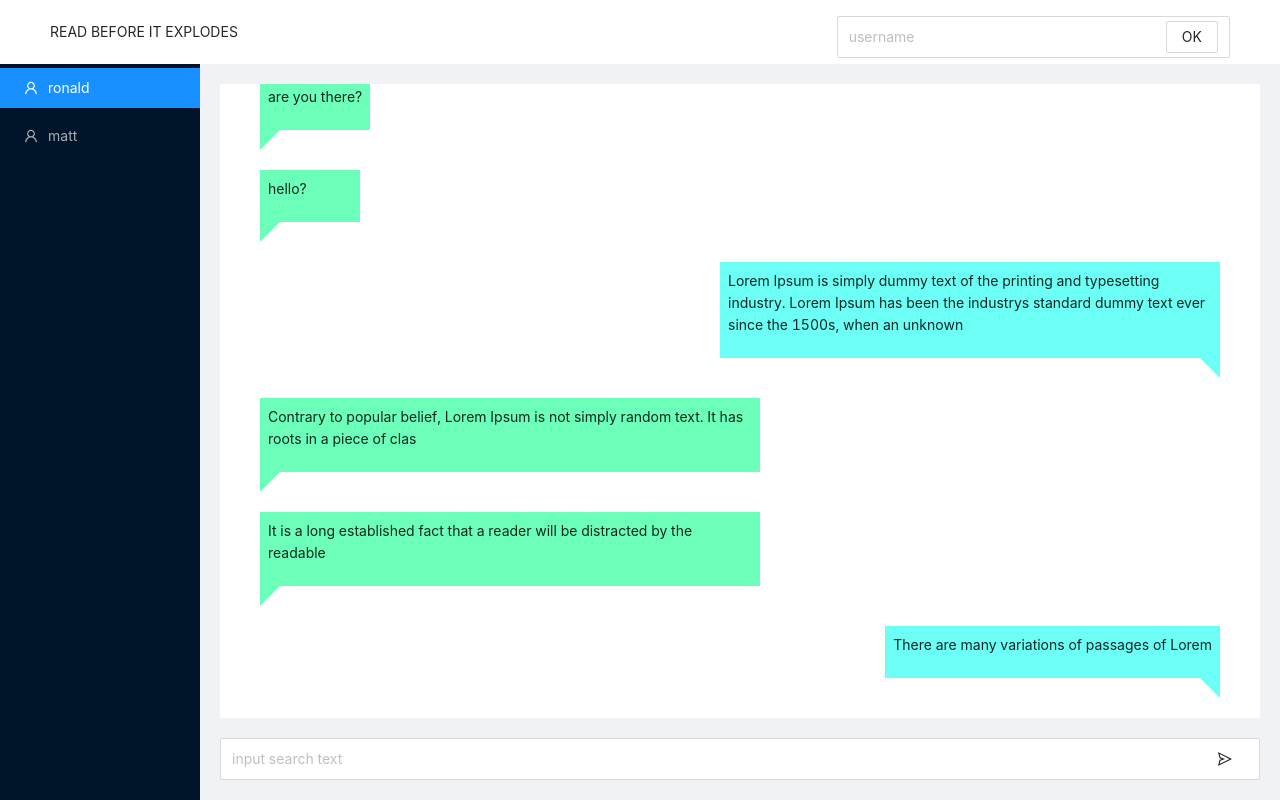
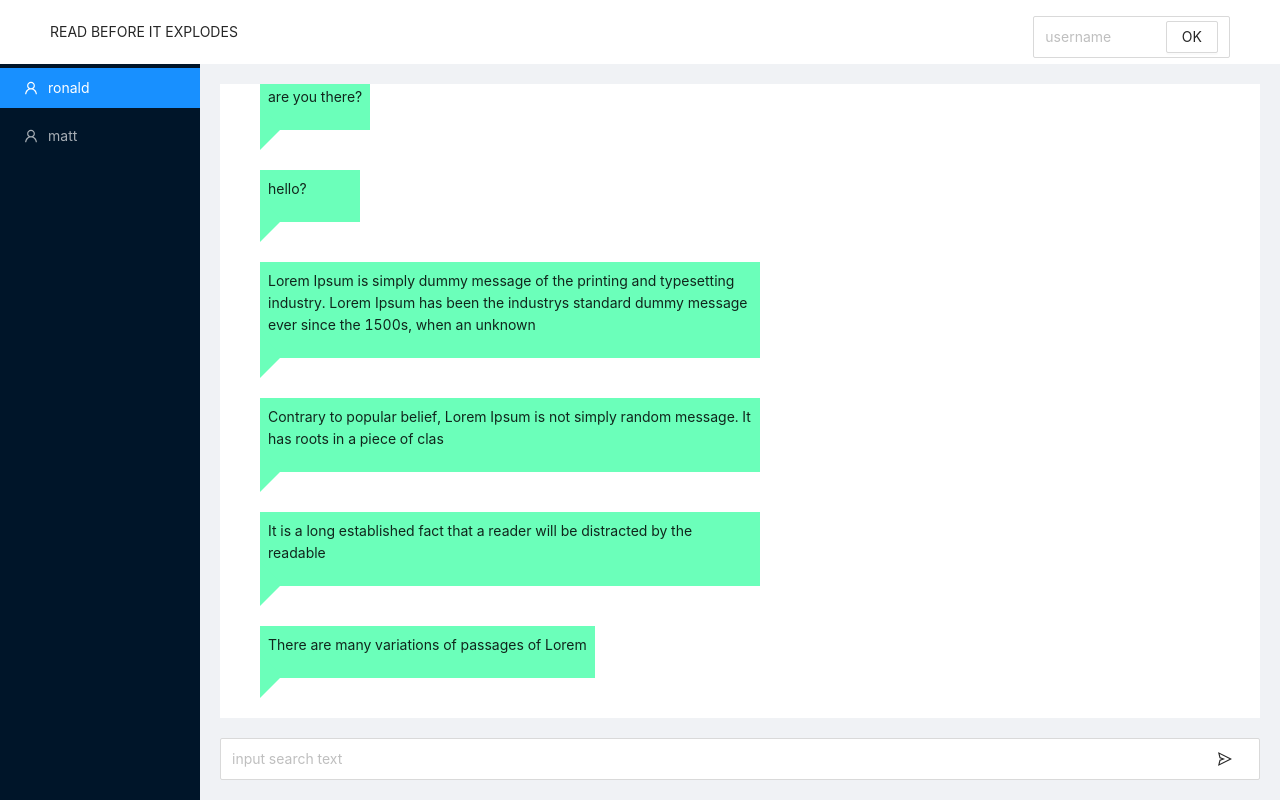
Before and after one commit to urielkdev/read-before-it-explodes, a React (Create React App) app in the folder read-before-it-explodes-client/: page / in a window 1280 px wide. Both pictures are taken after a click on the item "ronald". Built offline with nearby package versions, Linux system fonts and the light colour scheme; no server answers.

Commit message:
refact the types

```diff
--- a/read-before-it-explodes-client/src/App.tsx
+++ b/read-before-it-explodes-client/src/App.tsx
@@ -2,10 +2,10 @@ import React, { useEffect, useState } from 'react'
 import { Button, Col, Input, Layout, Row } from 'antd'
 
 import { SideMenu } from './components/SideMenu'
-import { Chat } from './components/Chat';
+import { Chat as ChatComponent } from './components/Chat';
 
-import { Contact } from './util/types';
-import { contacts as fakeContacts } from './fakeMessages';
+import { Chat } from './util/types';
+import { chats as fakeChats } from './util/fakeMessages';
 import io from "socket.io-client";
 
 
@@ -16,17 +16,18 @@ import './index.css'
 const socket = io("http://localhost:4000");
 socket.on('connection', () => console.log('tst2'))
 socket.on('disconnect', () => console.log('tst4'))
+socket.on('hi', () => console.log('hi'))
 
 const App = () => {
   const { Header } = Layout;
 
   const [username, setUsername] = useState<string>('')
-  const [contacts, setContacts] = useState<Contact[]>([])
-  const [selectedContactIndex, setSelectedContactIndex] = useState<number | null>(null)
+  const [chats, setChats] = useState<Chat[]>([])
+  const [selectedChatIndex, setSelectedChatIndex] = useState<number | null>(null)
 
   useEffect(() => {
     console.log('once')
-    setContacts(fakeContacts)
+    setChats(fakeChats)
 
   }, [])
 
@@ -44,7 +45,7 @@ const App = () => {
             <Col span={6}>
               READ BEFORE IT EXPLODES {username}
             </Col>
-            <Col span={8} offset={10}>
+            <Col span={4} offset={14}>
               <Input
                 placeholder="username"
                 suffix={<Button onClick={sendUsernameToSocket}>OK</Button>}
@@ -52,19 +53,19 @@ const App = () => {
                 onChange={({ target }) => setUsername(target.value)}
                 onKeyPress={({ key }) => { if (key === 'Enter') sendUsernameToSocket() }}
               />
-
             </Col>
           </Row>
         </Header>
 
         <Layout>
           <SideMenu
-            contacts={contacts}
-            setSelectedContactIndex={(index: number) => setSelectedContactIndex(index)}
+            contacts={chats.map(({ contact }) => contact)}
+            setSelectedContactIndex={(index: number) => setSelectedChatIndex(index)}
           />
-          <Chat
-            contacts={contacts}
-            selectedContactIndex={selectedContactIndex}
+          <ChatComponent
+            chat={selectedChatIndex ? chats[selectedChatIndex] : null}
+            username={username}
+            socket={socket}
           />
         </Layout>
       </Layout>
--- a/read-before-it-explodes-client/src/components/Chat.tsx
+++ b/read-before-it-explodes-client/src/components/Chat.tsx
@@ -4,7 +4,7 @@ import { SendOutlined } from '@ant-design/icons'
 import { ChatProps, Message } from '../util/types';
 
 
-export const Chat: React.FC<ChatProps> = ({ contacts, selectedContactIndex }) => {
+export const Chat: React.FC<ChatProps> = ({ username, chat, socket }) => {
 
     const { Content, Footer } = Layout;
     const bottomDiv = useRef<HTMLDivElement>(null);
@@ -14,13 +14,14 @@ export const Chat: React.FC<ChatProps> = ({ contacts, selectedContactIndex }) =>
     // TODO: change this when use the backend to retreive the messages, then scroll
     useEffect(() => {
         bottomDiv.current?.scrollIntoView()
-    }, [selectedContactIndex])
+    }, [chat])
 
     const sendText = async () => {
         if (!typeText.length) return
 
         // TODO: send the message to API
         // api.sendMessage([...chatMessages, { me: true, text: typeText, date: Date.now().toString() }])
+        socket.emit('send-message', { to: chat?.contact.username, message: typeText })
         setTypeText('')
         bottomDiv.current?.scrollIntoView({ behavior: 'smooth' })
     }
@@ -30,12 +31,12 @@ export const Chat: React.FC<ChatProps> = ({ contacts, selectedContactIndex }) =>
         <Layout>
             <Content className="chat-container">
                 <div className="messages-container" style={{ overflow: 'auto' }}>
-                    {selectedContactIndex ? contacts[selectedContactIndex].messages.map((message: Message, idx) =>
-                        <Row key={idx} justify={message.me ? 'end' : 'start'}>
-                            <div className={`talk-bubble tri-right btm-${message.me ? 'right' : 'left'}`}>
+                    {chat ? chat.messages.map((message: Message, idx) =>
+                        <Row key={idx} justify={message.username === username ? 'end' : 'start'}>
+                            <div className={`talk-bubble tri-right btm-${message.username === username ? 'right' : 'left'}`}>
                                 <div className="talktext">
                                     <p>
-                                        {message.text}
+                                        {message.message}
                                     </p>
                                 </div>
                             </div>
--- a/read-before-it-explodes-client/src/fakeMessages.ts
+++ /dev/null
@@ -1,28 +0,0 @@
-import { Contact } from "./util/types";
-
-export const contacts: Contact[] = [
-    {
-        username: 'ronald',
-        messages: [
-            { me: false, text: 'hello uriel, whats up', date: '10:23' },
-            { me: true, text: 'hi', date: '10:25' },
-            { me: false, text: 'how old are you?', date: '10:26' },
-            { me: false, text: 'are you there?', date: '10:26' },
-            { me: false, text: 'hello?', date: '10:32' },
-            { me: true, text: 'Lorem Ipsum is simply dummy text of the printing and typesetting industry. Lorem Ipsum has been the industrys standard dummy text ever since the 1500s, when an unknown', date: '10:34' },
-            { me: false, text: 'Contrary to popular belief, Lorem Ipsum is not simply random text. It has roots in a piece of clas', date: '10:35' },
-            { me: false, text: 'It is a long established fact that a reader will be distracted by the readable', date: '10:42' },
-            { me: true, text: 'There are many variations of passages of Lorem', date: '10:52' },
-        ]
-    },
-    {
-        username: 'matt',
-        messages: [
-            { me: false, text: '111111111111111', date: '23:23' },
-            { me: true, text: '2222222222222222', date: '23:25' },
-            { me: false, text: '23333333333333333?', date: '23:26' },
-            { me: false, text: '4444444 4 4444 4', date: '23:26' },
-            { me: false, text: 'hello?', date: '23:32' },
-        ]
-    }
-]
--- /dev/null
+++ b/read-before-it-explodes-client/src/util/fakeMessages.ts
@@ -0,0 +1,28 @@
+import { Chat } from "./types";
+
+export const chats: Chat[] = [
+    {
+        contact: { username: 'ronald' },
+        messages: [
+            { username: 'ronald', message: 'hello uriel, whats up', date: '10:23' },
+            { username: 'uriel', message: 'hi', date: '10:25' },
+            { username: 'ronald', message: 'how old are you?', date: '10:26' },
+            { username: 'ronald', message: 'are you there?', date: '10:26' },
+            { username: 'ronald', message: 'hello?', date: '10:32' },
+            { username: 'uriel', message: 'Lorem Ipsum is simply dummy message of the printing and typesetting industry. Lorem Ipsum has been the industrys standard dummy message ever since the 1500s, when an unknown', date: '10:34' },
+            { username: 'ronald', message: 'Contrary to popular belief, Lorem Ipsum is not simply random message. It has roots in a piece of clas', date: '10:35' },
+            { username: 'ronald', message: 'It is a long established fact that a reader will be distracted by the readable', date: '10:42' },
+            { username: 'uriel', message: 'There are many variations of passages of Lorem', date: '10:52' },
+        ]
+    },
+    {
+        contact: { username: 'matt' },
+        messages: [
+            { username: 'matt', message: '111111111111111', date: '23:23' },
+            { username: 'uriel', message: '2222222222222222', date: '23:25' },
+            { username: 'matt', message: '23333333333333333?', date: '23:26' },
+            { username: 'matt', message: '4444444 4 4444 4', date: '23:26' },
+            { username: 'matt', message: 'hello?', date: '23:32' },
+        ]
+    }
+]
```
Also changed, not shown: read-before-it-explodes-client/src/util/types.ts (+10 -5 lines).
